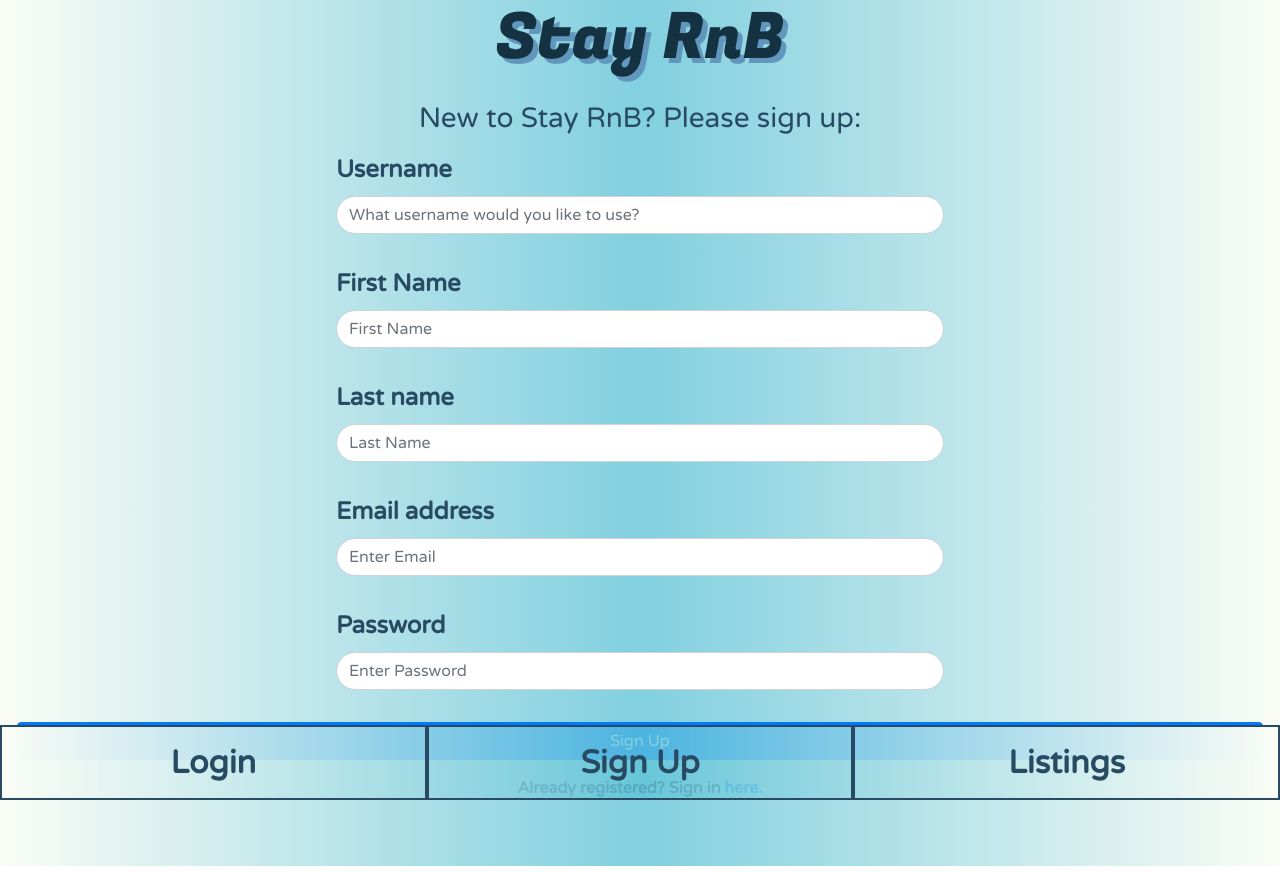
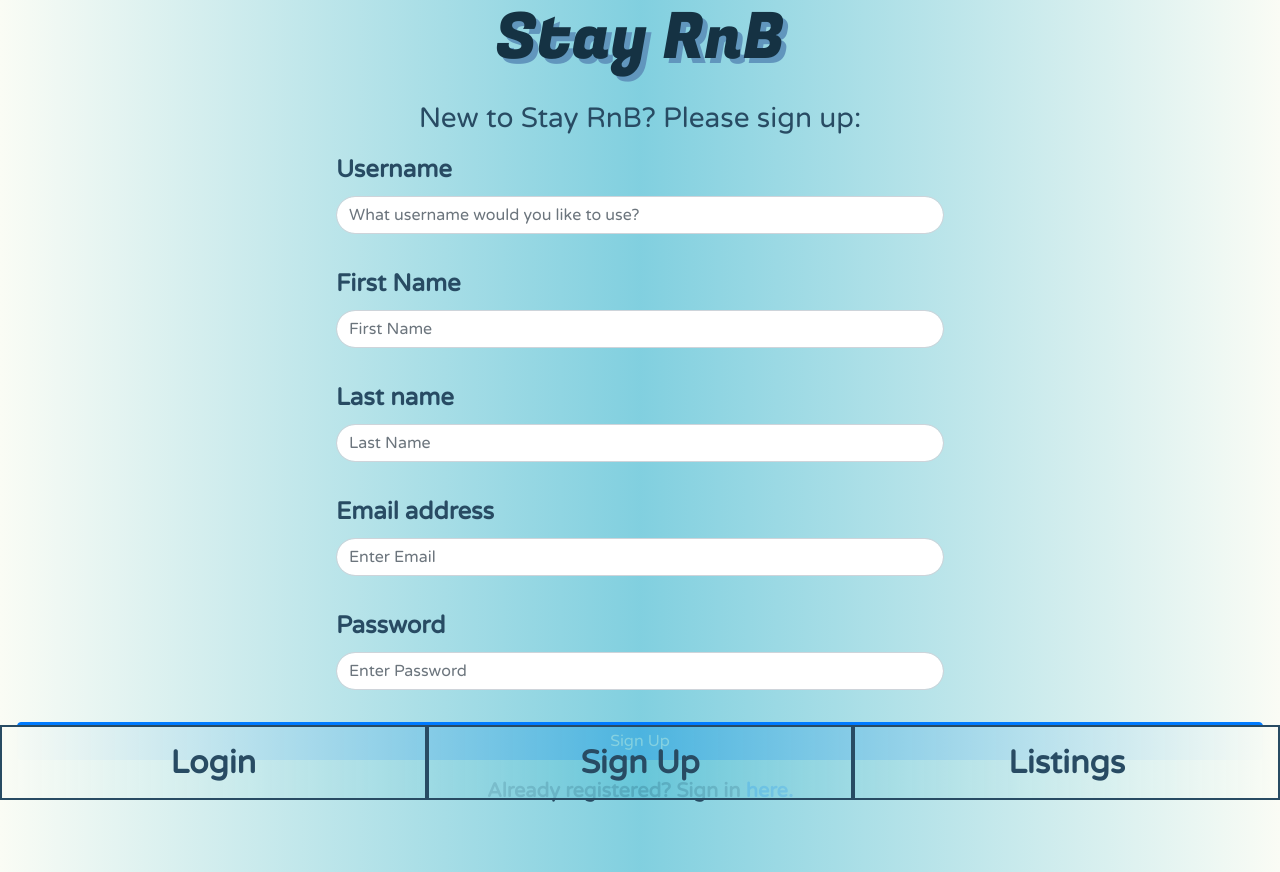
Before and after one commit to code-monkey713/Stay-RnB-Web, a React (Create React App) app: page /signup in a window 1280 px wide. Built offline with nearby package versions, Linux system fonts and the light colour scheme; the HTML template or start-up script is replaced by a standard one.

Commit message:
gave sign-in link text heading-5 size

```diff
--- a/src/pages/Signup.js
+++ b/src/pages/Signup.js
@@ -112,7 +112,7 @@ export const Signup = () => {
 
       <div className="row">
         <div className="col d-flex justify-content-center">
-          <p className="forgot-password">
+          <p className="forgot-password fs-5">
             Already registered? Sign in<Link to="/login"> here.</Link>
           </p>
         </div>
```
